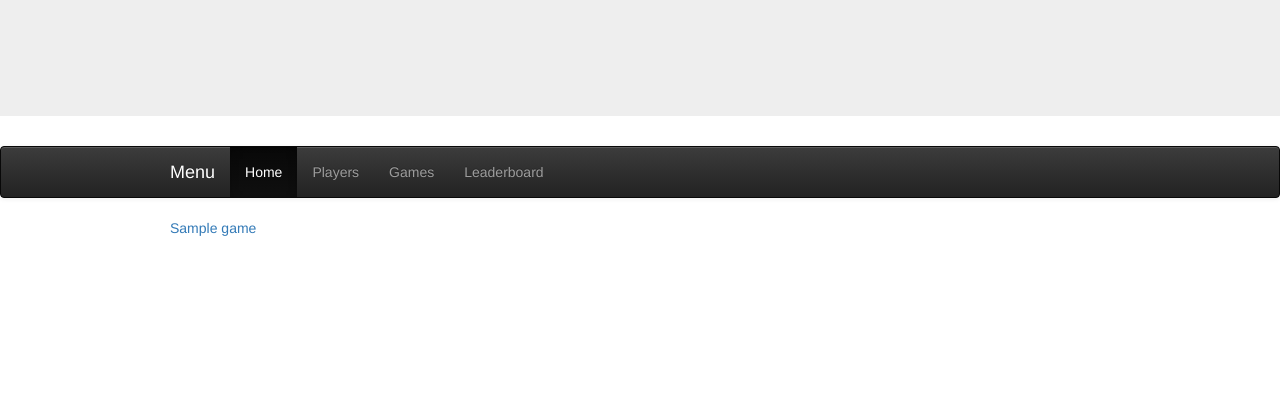
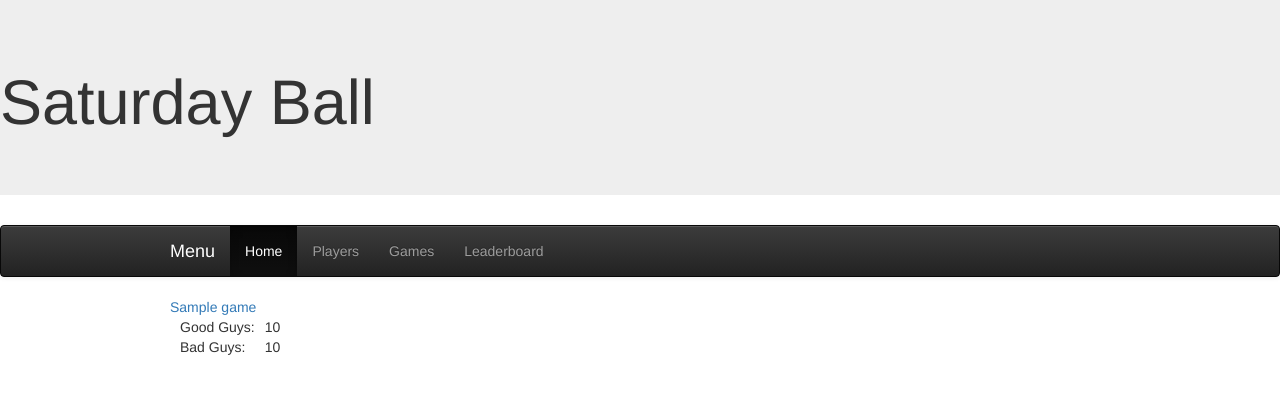
Before and after one commit to adelprete/Pickup-Basketball-Stats, a Django app: template basketball/templates/base.html in a window 1280 px wide. Shown: the top 394 px of the page. Run offline with Django 3.2, Linux system fonts and the light colour scheme; the template is opened without the code that fills it: most values are stand-ins (such as "Sample title", 1, 10 or a date in 2020); parts of the project's set-up code (start-up, migrations or seed data) failed here and were passed over; some libraries are stand-ins or nearby versions.

Commit message:
small ui fixes

```diff
--- a/basketball/templates/base.html
+++ b/basketball/templates/base.html
@@ -25,7 +25,7 @@
   <body>
 	{% block top_menu %}
     <div class="jumbotron">
-		<h1></h1>
+		<h1>Saturday Ball</h1>
     </div>
 
 <nav class="navbar navbar-inverse navbar-default">
@@ -58,6 +58,17 @@
 	{% block body %}
 		{% for game in latest_games %}
 		<a href='{{ game.get_absolute_url }}'>{{ game }}</a><br>
+		<table>
+			<tr>
+				<td style="padding-left:10px;padding-right:10px;">Good Guys:</td>
+				<td>{{ game.team1_score }}</td>
+			</tr>
+			<tr>
+				<td style="padding-left:10px;padding-right:10px;">Bad Guys:</td>
+				<td>{{ game.team2_score }}</td>
+			</tr>
+		</table>
+		<br>
 		{% endfor %}
 	{% endblock %}
 	</div>
--- a/basketball/templates/box_score.html
+++ b/basketball/templates/box_score.html
@@ -36,7 +36,7 @@
 			<td>{{ line.points }}</td>
 		</tr>
 	{% endfor %}
-	<tr>
+	<tr style="background:#e9e9e9;">
 		<td>Team Totals</td>
 		<td>{{ team_totals.fgm__sum }}-{{ team_totals.fga__sum }}</td>
 		<td>{{ team_totals.threepm__sum }}-{{ team_totals.threepa__sum }}</td>
--- a/basketball/templates/game_box_score.html
+++ b/basketball/templates/game_box_score.html
@@ -11,6 +11,7 @@
 			</div>
 			{% endcomment %}
 			<div class="col-sm-7 col-sm-offset-1">
+				{{ game.date }} - {{ game.title }}
 				<table style="width:100%;">
 					<tr style="border:1px solid;">
 						<td style="padding:10px;font-size:20px;">Good Guys</td>
```
